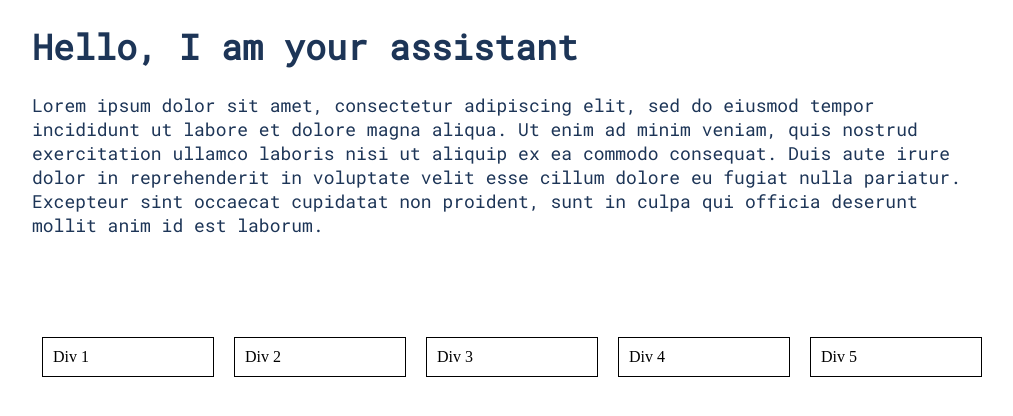
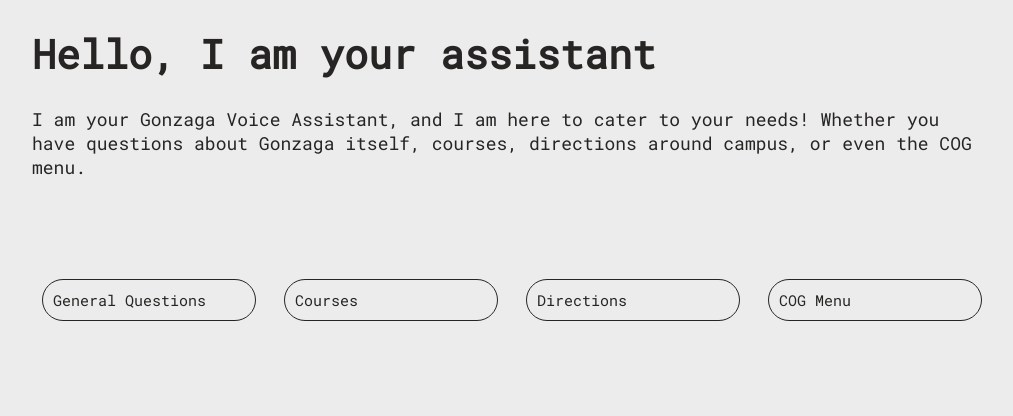
Before and after one commit to austintsow/gu-hackathon, a plain HTML site: page index.html in a window 1280 px wide. Shown: the whole page, without its empty margins (128-1141 px from the left). Drawn offline with Linux system fonts and the light colour scheme; a script that the page names is missing.

Commit message:
what am i doing

```diff
--- a/index.html
+++ b/index.html
@@ -11,13 +11,12 @@
     <body>
         <div class="container">
         <h1 class="welcome-text">Hello, I am your assistant</h1>
-        <p class="welcome-about">Lorem ipsum dolor sit amet, consectetur adipiscing elit, sed do eiusmod tempor incididunt ut labore et dolore magna aliqua. Ut enim ad minim veniam, quis nostrud exercitation ullamco laboris nisi ut aliquip ex ea commodo consequat. Duis aute irure dolor in reprehenderit in voluptate velit esse cillum dolore eu fugiat nulla pariatur. Excepteur sint occaecat cupidatat non proident, sunt in culpa qui officia deserunt mollit anim id est laborum.</p>
+        <p class="welcome-about">I am your Gonzaga Voice Assistant, and I am here to cater to your needs! Whether you have questions about Gonzaga itself, courses, directions around campus, or even the COG menu. </p>
         <div class="divs">
-            <div class="div">Div 1</div>
-            <div class="div">Div 2</div>
-            <div class="div">Div 3</div>
-            <div class="div">Div 4</div>
-            <div class="div">Div 5</div>
+            <div class="div" id="div-text">General Questions</div>
+            <div class="div" id="div-text">Courses</div>
+            <div class="div" id="div-text"> Directions</div>
+            <div class="div" id="div-text">COG Menu</div>
           </div>
         </div>
 
--- a/style.css
+++ b/style.css
@@ -1,26 +1,34 @@
 @import url('https://fonts.googleapis.com/css2?family=JetBrains+Mono:wght@100;500&display=swap');
 @import url('https://fonts.googleapis.com/css?family=Roboto+Mono');
+@import url('https://fonts.googleapis.com/css2?family=Inter&display=swap');
 
 html {
-    background-color: #FFFFFF;
+    background-color: #ececec;
 }
 
 .container {
     width: 100%;
     max-width: 960px;
     margin: 0 auto;
-  }
+}
 
 .welcome-text {
     font-family: Roboto Mono;
-    font-size: 35px;
-    color: #1D3557;
+    font-size: 40px;
+    color: #262523;
+    font-weight: bold;
 }
 
 .welcome-about {
     font-family: Roboto Mono;
     font-size: 18px;
-    color: #1D3557;
+    color: #262523;
+}
+
+#div-text {
+    font-family: Roboto Mono;
+    font-size: 15px;
+    color: #262523;
 }
 
 .divs {
@@ -34,6 +42,8 @@ html {
 .div {
   width: 20%;
   margin: 0 10px;
-  border: 1px solid black;
+  border: 1px solid #262523;
   padding: 10px;
+  color: #262523;
+  border-radius:30px;
 }
```
Also changed, not shown: script.js (added).
